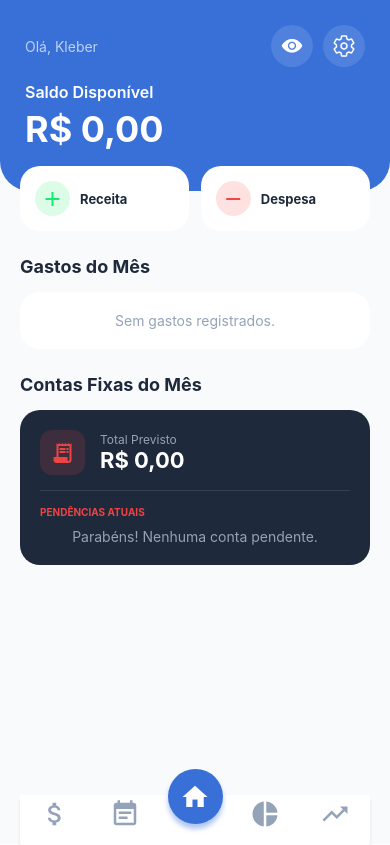
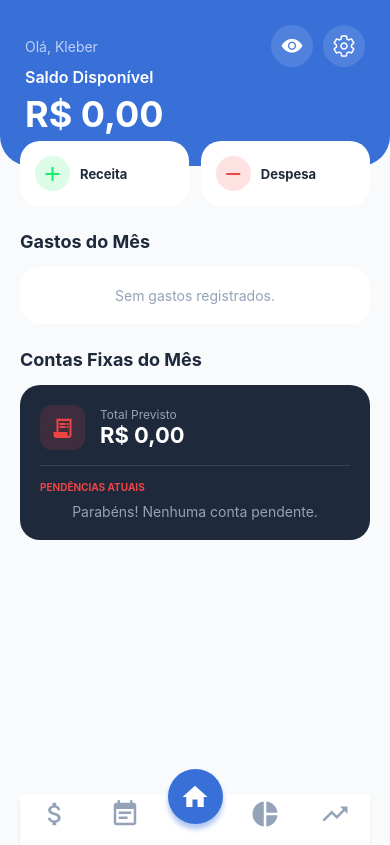
Before and after one commit to KleberSilvaKLOS/MyFinances, a React Native app: screen /MainTabs in a window 390 px wide. Built offline with nearby package versions, Linux system fonts and the light colour scheme.

Commit message:
Ajustando o padding e a margem do cabeçalho na tela inicial

```diff
--- a/src/screens/home/home.tsx
+++ b/src/screens/home/home.tsx
@@ -258,9 +258,10 @@ const styles = StyleSheet.create({
   },
 
   // --- CABEÇALHO (HEADER) ---
+
   header: {
     padding: 25,
-    paddingBottom: 40,
+    paddingBottom: 30,
     borderBottomLeftRadius: 30,
     borderBottomRightRadius: 30
   },
@@ -268,7 +269,7 @@ const styles = StyleSheet.create({
     flexDirection: 'row',
     justifyContent: 'space-between',
     alignItems: 'center',
-    marginBottom: 15
+    marginBottom: 0
   },
   greeting: {
     color: '#ffffffaa',
```
